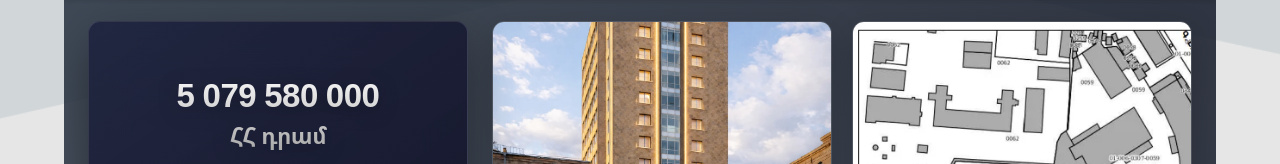
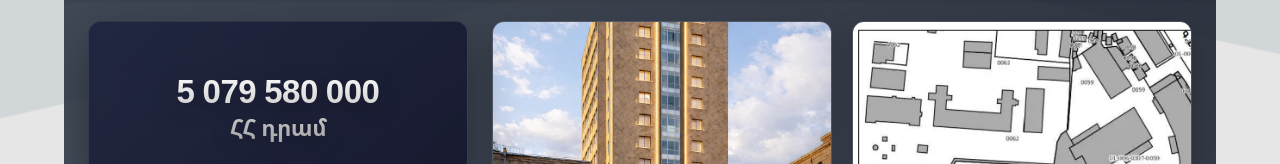
Before and after one commit to ScriptForgeCraft/PROSPECT-24-Arshakunyac, a website built with Vite: page index.html in a window 1280 px wide. Shown: the part 2169-2333 px from the top of the page. Built offline with nearby package versions, Linux system fonts and the light colour scheme.

Commit message:
style(valuation.css): update .price-value styling
- Added white-space: nowrap to .price-value p to prevent text wrapping
- Adjusted margin and line-height for better spacing and readability

```diff
--- a/src/css/valuation.css
+++ b/src/css/valuation.css
@@ -50,6 +50,11 @@
   -webkit-text-fill-color: transparent;
   filter: drop-shadow(0 4px 10px rgba(0, 0, 0, 0.3));
   letter-spacing: -0.5px;
+  line-height: 1.3;
+  margin-bottom: 10px;
+  & p {
+    text-wrap: nowrap;
+  }
 }
 
 #valuation .doc-row {
@@ -116,7 +121,7 @@
   border: 1px solid var(--glass-border);
   box-shadow: 0 10px 30px rgba(0, 0, 0, 0.2);
   transition: all 0.5s cubic-bezier(0.25, 0.46, 0.45, 0.94);
-  object-position: 0% 70% ;
+  object-position: 0% 70%;
 
 
 }
```
